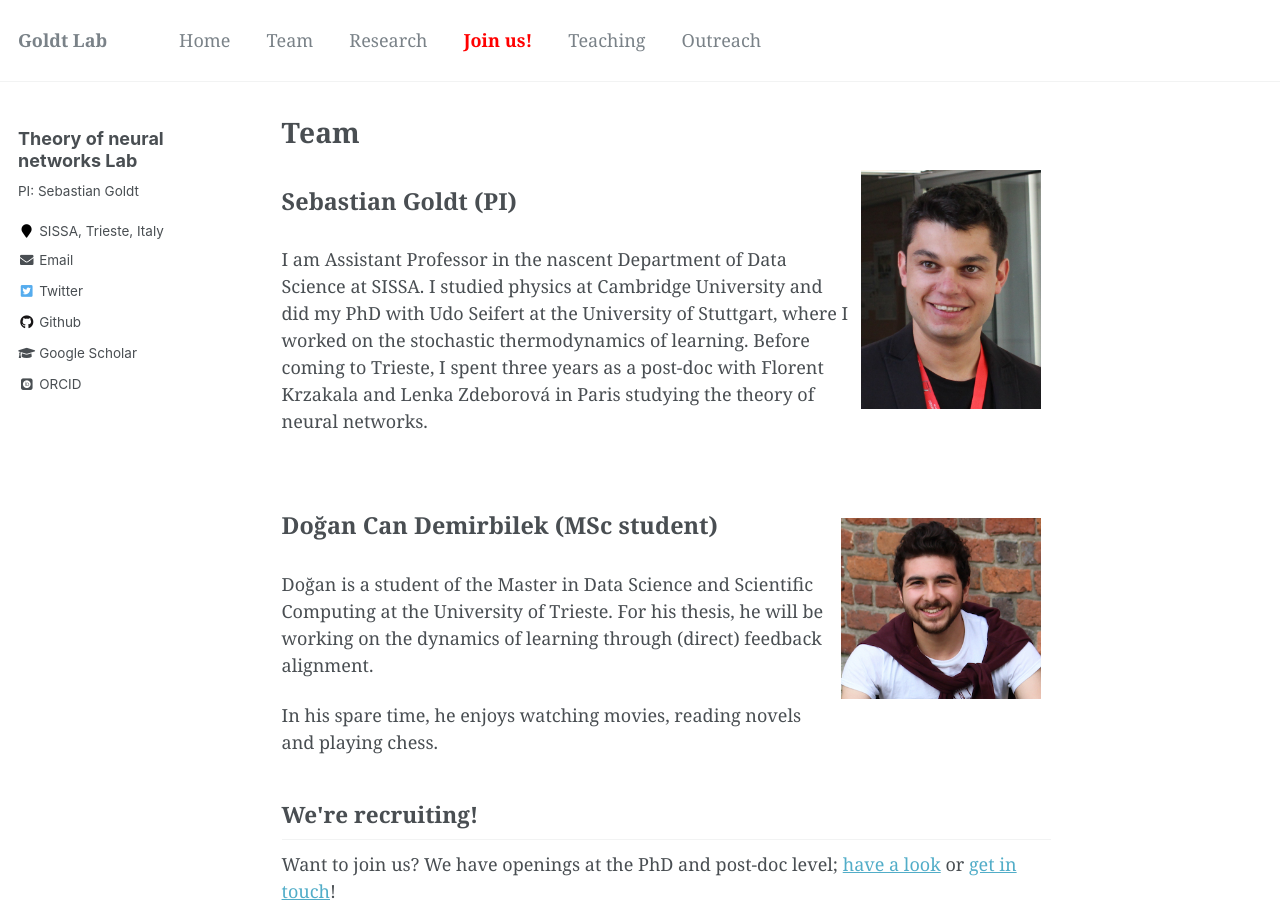
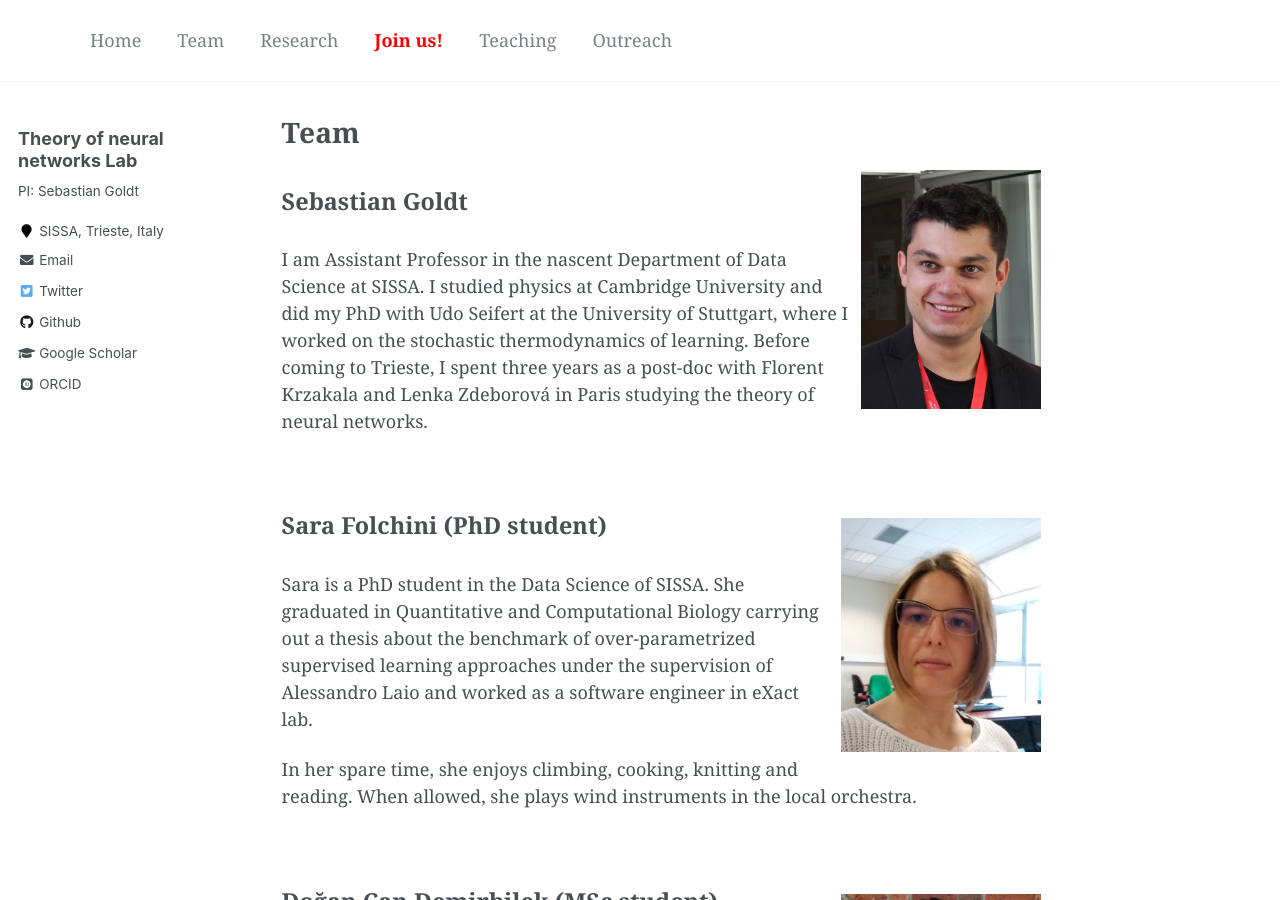
Before and after one commit to goldtlab/oldwebsite, a Jekyll site: the page built from _pages/team.md, in a window 1280 px wide and 900 px high. Built offline with Jekyll 4.4.1, drawn with Linux system fonts in a browser that asks for light colours; some web fonts are replaced.

Commit message:
Added Sara

```diff
--- a/_config.yml
+++ b/_config.yml
@@ -7,7 +7,7 @@
 
 # Site Settings
 locale                   : "en-US"
-title                    : Goldt Lab # "Theory of neural networks @ SISSA"
+title                    : "" # "Theory of neural networks @ SISSA"
 title_separator          : "-"
 name                     : &name "Sebastian Goldt"
 description              : &description "PI"
--- a/_pages/team.md
+++ b/_pages/team.md
@@ -9,7 +9,7 @@ author_profile: true
 <p><img src="images/sebastian.jpg" alt="Sebastian Goldt" title="Sebastian Goldt"
 width="180" style="float:right; margin:10px" />
 
-<div style="font-size:130%; font-weight:bold">Sebastian Goldt (PI)</div><br/>
+<div style="font-size:130%; font-weight:bold">Sebastian Goldt</div><br/>
 
 I am Assistant Professor in the nascent Department of Data Science at SISSA. I
 studied physics at Cambridge University and did my PhD with Udo Seifert at the
@@ -17,6 +17,22 @@ University of Stuttgart, where I worked on the stochastic thermodynamics of
 learning. Before coming to Trieste, I spent three years as a post-doc with
 Florent Krzakala and Lenka Zdeborová in Paris studying the theory of neural
 networks.</p>
+
+<p>&nbsp;</p>
+
+<p><img src="images/sara.jpg" alt="Sara Folchini" title="Sara Folchini"
+width="200" style="float:right; margin:10px" />
+
+<div style="font-size:130%; font-weight:bold">Sara Folchini (PhD student)</div><br/>
+
+<p>Sara is a PhD student in the Data Science of SISSA. She graduated in
+Quantitative and Computational Biology carrying out a thesis about the benchmark
+of over-parametrized supervised learning approaches under the supervision of
+Alessandro Laio and worked as a software engineer in eXact lab.</p>
+
+<p>In her spare time, she enjoys climbing, cooking, knitting and reading. When
+allowed, she plays wind instruments in the local orchestra.</p>
+
 
 <p>&nbsp;</p>
 
```
Also changed, not shown: images/sara.jpg (added).
